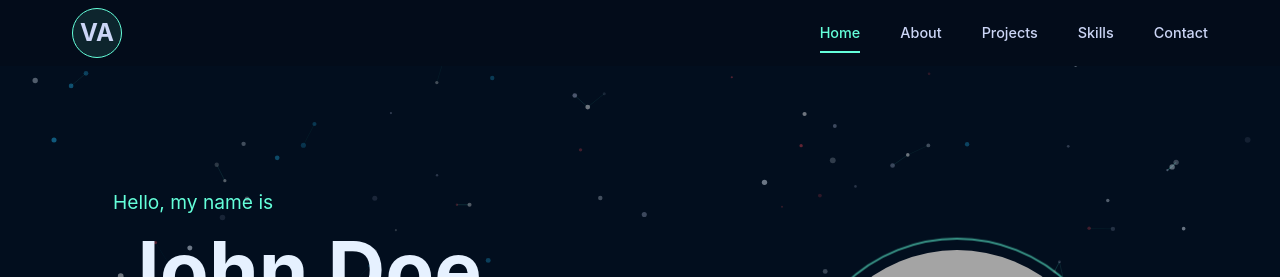
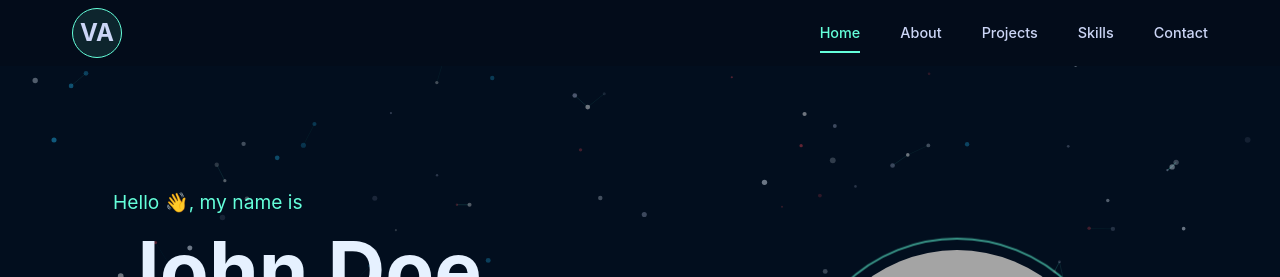
Before and after one commit to akhtarvahid/va-portfolio, a React (Vite) app: page / in a window 1280 px wide. Shown: the top 277 px of the page. Built offline with nearby package versions, Linux system fonts and the light colour scheme; grey boxes are pictures that could not be loaded.

Commit message:
Workflow setup (#6)
* feat: revert change to make it working

```diff
--- a/src/components/Portfolio.tsx
+++ b/src/components/Portfolio.tsx
@@ -250,7 +250,7 @@ const HeroSection = () => {
     <section id="home" className="hero-section">
       <div className="hero-content">
         <div className="hero-text">
-          <p className="hero-greeting">Hello, my name is</p>
+          <p className="hero-greeting">Hello 👋, my name is</p>
           <h1 className="hero-title">John Doe</h1>
           <h2 className="hero-subtitle">I build things for the web.</h2>
           <p className="hero-description">
```
